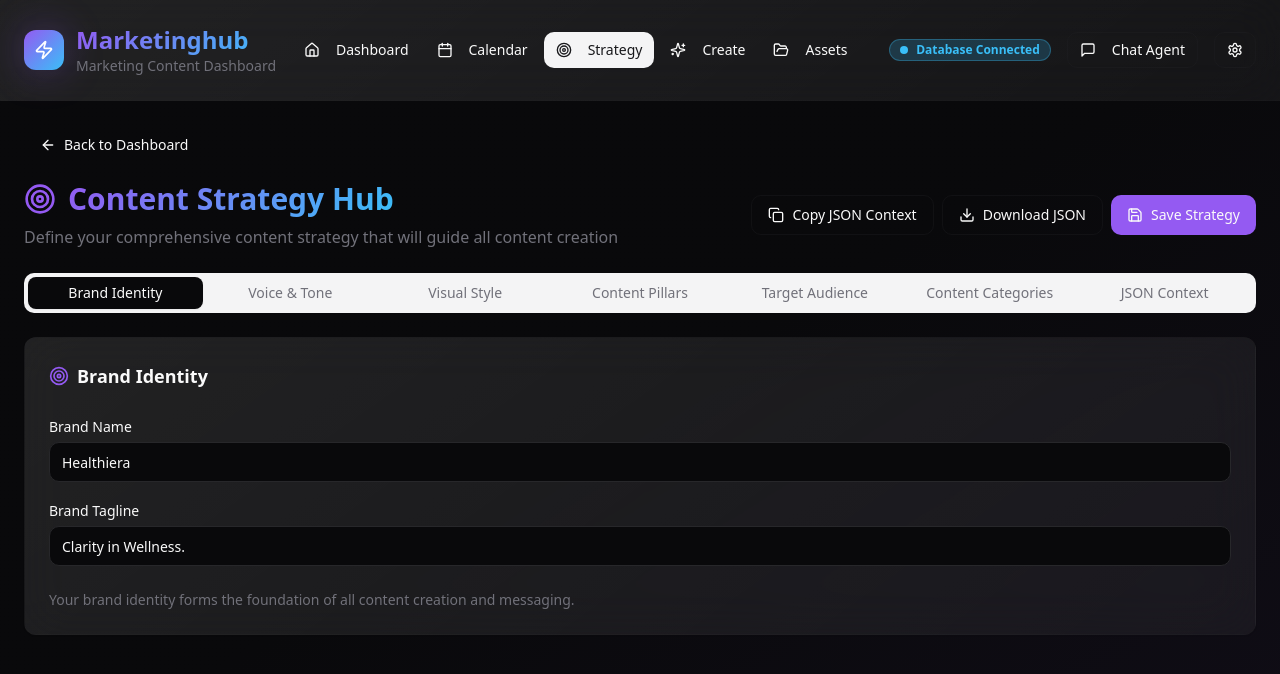
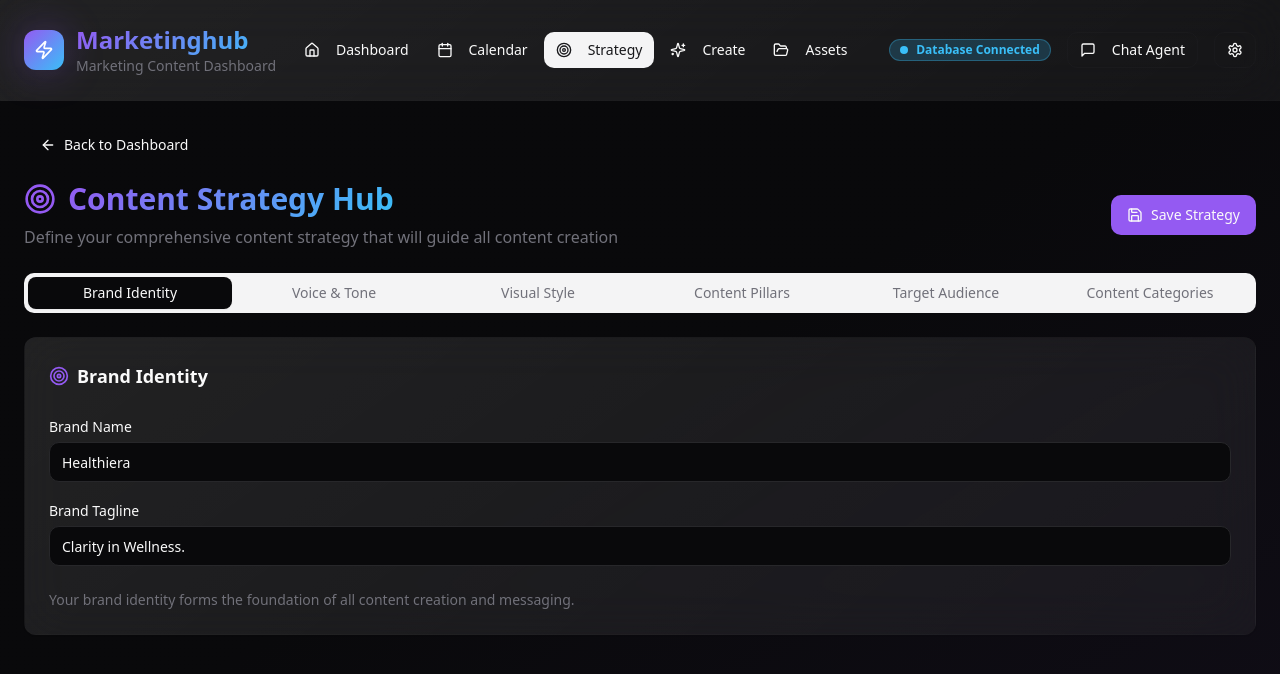
Before and after one commit to guidingv/n8n-spark-studio, a React (Vite) app: page /strategy in a window 1280 px wide. Shown: the top 674 px of the page. Built offline with nearby package versions, Linux system fonts and the light colour scheme; the HTML template or start-up script is replaced by a standard one.

Commit message:
Remove JSON export features
Removed the "JSON Context" tab and associated export buttons from the strategy planning page. The JSON context profile will now be handled in the background for AI consumption.

```diff
--- a/src/pages/StrategyPlanning.tsx
+++ b/src/pages/StrategyPlanning.tsx
@@ -150,32 +150,6 @@ const StrategyPlanning = () => {
     toast({
       title: "Complete Strategy Saved",
       description: "Your comprehensive content strategy has been saved and will guide all content creation.",
-    });
-  };
-
-  const copyContextProfile = () => {
-    const profile = generateContextProfile();
-    navigator.clipboard.writeText(JSON.stringify(profile, null, 2));
-    toast({
-      title: "Context Profile Copied",
-      description: "The complete JSON context profile has been copied to your clipboard.",
-    });
-  };
-
-  const downloadContextProfile = () => {
-    const profile = generateContextProfile();
-    const blob = new Blob([JSON.stringify(profile, null, 2)], { type: 'application/json' });
-    const url = URL.createObjectURL(blob);
-    const a = document.createElement('a');
-    a.href = url;
-    a.download = `content-strategy-context-${brandDnaProfile.brandName.toLowerCase().replace(/\s+/g, '-')}.json`;
-    document.body.appendChild(a);
-    a.click();
-    document.body.removeChild(a);
-    URL.revokeObjectURL(url);
-    toast({
-      title: "Context Profile Downloaded",
-      description: "Your content strategy context profile has been downloaded as a JSON file.",
     });
   };
 
@@ -445,32 +419,21 @@ const StrategyPlanning = () => {
             </div>
             <p className="text-muted-foreground">Define your comprehensive content strategy that will guide all content creation</p>
           </div>
-          <div className="flex items-center gap-2">
-            <Button onClick={copyContextProfile} variant="outline" className="flex items-center gap-2">
-              <Copy className="w-4 h-4" />
-              Copy JSON Context
-            </Button>
-            <Button onClick={downloadContextProfile} variant="outline" className="flex items-center gap-2">
-              <Download className="w-4 h-4" />
-              Download JSON
-            </Button>
-            <Button onClick={handleSave} className="flex items-center gap-2">
-              <Save className="w-4 h-4" />
-              Save Strategy
-            </Button>
-          </div>
+          <Button onClick={handleSave} className="flex items-center gap-2">
+            <Save className="w-4 h-4" />
+            Save Strategy
+          </Button>
         </div>
 
         {/* Strategy Tabs */}
         <Tabs defaultValue="brand" className="space-y-6">
-          <TabsList className="grid w-full grid-cols-7">
+          <TabsList className="grid w-full grid-cols-6">
             <TabsTrigger value="brand">Brand Identity</TabsTrigger>
             <TabsTrigger value="voice">Voice & Tone</TabsTrigger>
             <TabsTrigger value="visual">Visual Style</TabsTrigger>
             <TabsTrigger value="pillars">Content Pillars</TabsTrigger>
             <TabsTrigger value="audience">Target Audience</TabsTrigger>
             <TabsTrigger value="categories">Content Categories</TabsTrigger>
-            <TabsTrigger value="context">JSON Context</TabsTrigger>
           </TabsList>
 
           {/* Brand Identity Tab */}
@@ -1083,62 +1046,6 @@ const StrategyPlanning = () => {
               ))}
             </div>
           </TabsContent>
-
-          {/* JSON Context Tab */}
-          <TabsContent value="context" className="space-y-4">
-            <Card className="p-6 bg-gradient-glass backdrop-blur-xl border-border/10">
-              <div className="space-y-4">
-                <div className="flex items-center justify-between">
-                  <div className="flex items-center gap-2">
-                    <Target className="w-5 h-5 text-primary" />
-                    <h3 className="text-lg font-semibold">Complete JSON Context Profile</h3>
-                  </div>
-                  <div className="flex items-center gap-2">
-                    <Button onClick={copyContextProfile} variant="outline" size="sm">
-                      <Copy className="w-4 h-4 mr-2" />
-                      Copy JSON
-                    </Button>
-                    <Button onClick={downloadContextProfile} variant="outline" size="sm">
-                      <Download className="w-4 h-4 mr-2" />
-                      Download
-                    </Button>
-                  </div>
-                </div>
-
-                <p className="text-sm text-muted-foreground">
-                  This complete JSON profile can be used as context for AI content creation, shared with your team, or integrated into other content tools.
-                </p>
-
-                <div className="bg-muted/20 rounded-lg p-4 max-h-96 overflow-y-auto">
-                  <pre className="text-sm whitespace-pre-wrap font-mono">
-                    {JSON.stringify(generateContextProfile(), null, 2)}
-                  </pre>
-                </div>
-
-                <div className="grid md:grid-cols-2 gap-4 pt-4 border-t">
-                  <div>
-                    <h4 className="font-medium text-sm mb-2">Usage Examples:</h4>
-                    <ul className="text-xs text-muted-foreground space-y-1">
-                      <li>• Copy and paste into ChatGPT or Claude for content creation</li>
-                      <li>• Share with content creators and copywriters</li>
-                      <li>• Import into content management tools</li>
-                      <li>• Use as briefing document for agencies</li>
-                    </ul>
-                  </div>
-                  <div>
-                    <h4 className="font-medium text-sm mb-2">What's Included:</h4>
-                    <ul className="text-xs text-muted-foreground space-y-1">
-                      <li>• Complete brand DNA and voice guidelines</li>
-                      <li>• Visual style specifications</li>
-                      <li>• Content pillars and strategy</li>
-                      <li>• Target audience profiles</li>
-                      <li>• Content categories and types</li>
-                    </ul>
-                  </div>
-                </div>
-              </div>
-            </Card>
-          </TabsContent>
         </Tabs>
       </div>
     </div>
```
